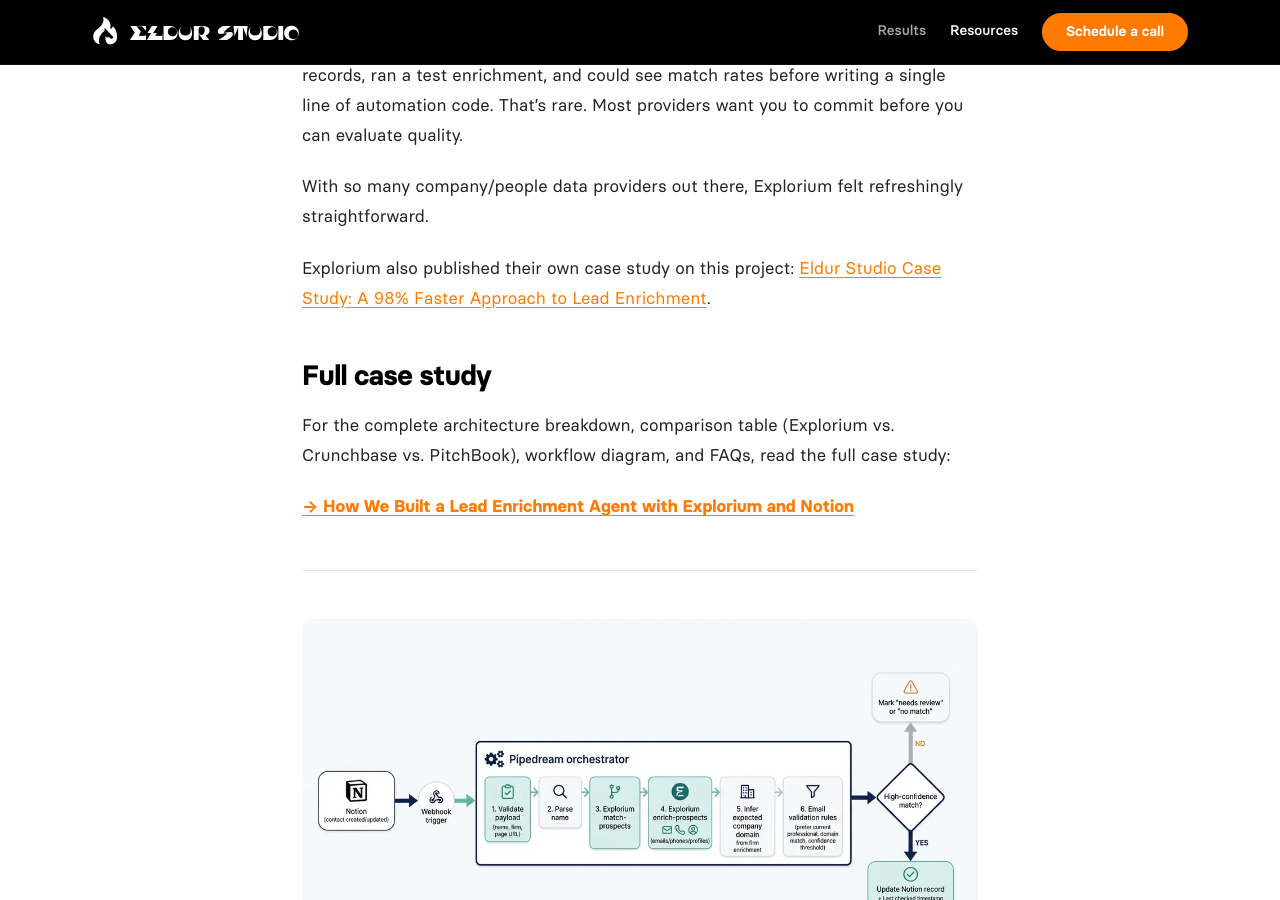
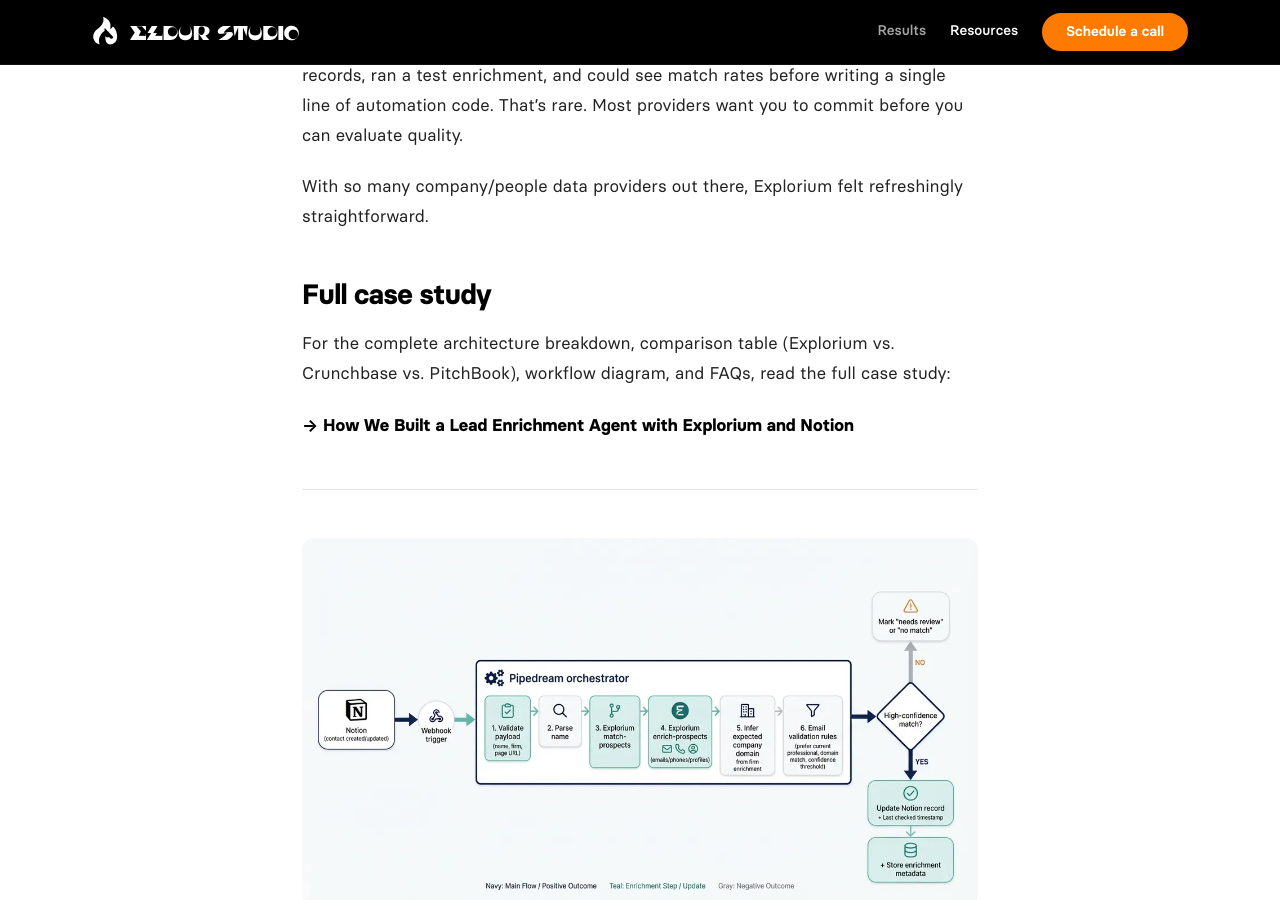
Before and after one commit to UberVero/ES2website, a Jekyll site: the page built from _posts/2026-04-14-notion-crm-enrichment-explorium.md, in a window 1280 px wide and 900 px high, scrolled down 2278 px. Built offline with Jekyll 4.4.1, drawn with Linux system fonts in a browser that asks for light colours; comment, search, counter and statistics services are not loaded.

Commit message:
chore: sync posts from Notion [skip ci]

```diff
--- a/_posts/2026-04-14-notion-crm-enrichment-explorium.md
+++ b/_posts/2026-04-14-notion-crm-enrichment-explorium.md
@@ -60,16 +60,13 @@ Honestly, the playground is what sealed the deal. We loaded the client's actual
 With so many company/people data providers out there, Explorium felt refreshingly straightforward.
 
 
-Explorium also published their own case study on this project: [Eldur Studio Case Study: A 98% Faster Approach to Lead Enrichment](https://www.explorium.ai/resource/eldur-studio-case-study-a-98-faster-approach-to-lead-enrichment/).
-
-
 ## Full case study
 
 
 For the complete architecture breakdown, comparison table (Explorium vs. Crunchbase vs. PitchBook), workflow diagram, and FAQs, read the full case study:
 
 
-**[→ How We Built a Lead Enrichment Agent with Explorium and Notion](/results/people-enrichment-agent/)**
+**→ How We Built a Lead Enrichment Agent with Explorium and Notion**
 
 
 ---
```
